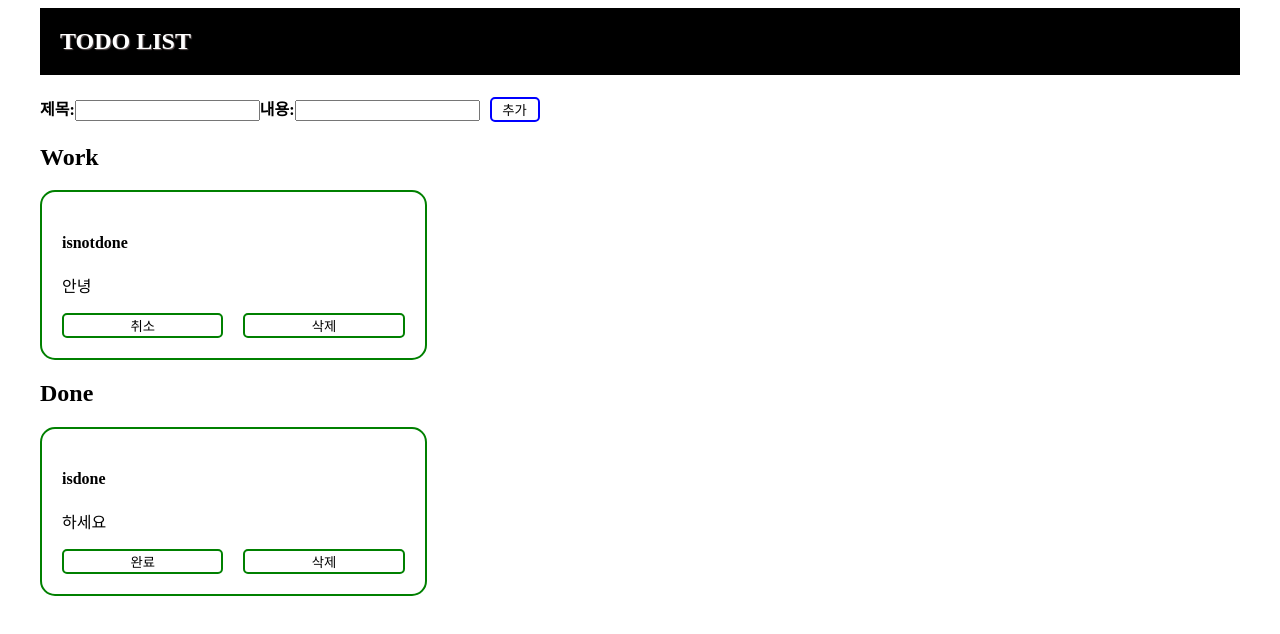
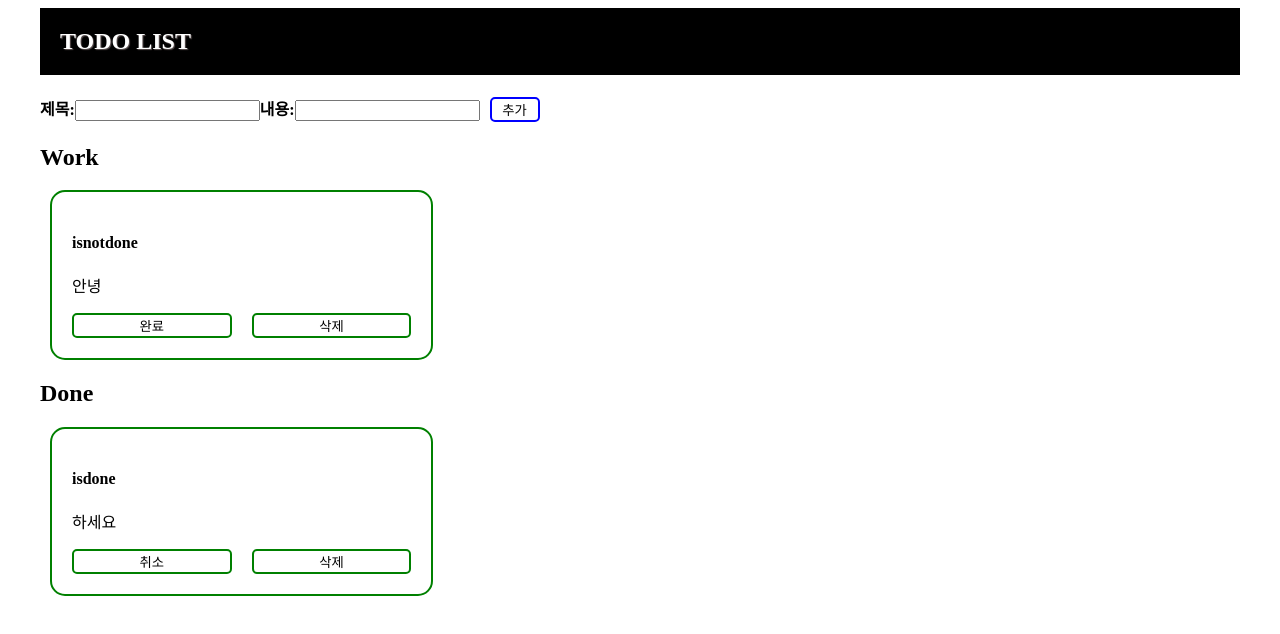
Before and after one commit to Limsoheeee/Todolist, a React (Create React App) app: page / in a window 1280 px wide. Shown: the top 634 px of the page. Built offline with nearby package versions, Linux system fonts and the light colour scheme.

Commit message:
ID 옵셔널체이닝활용하여 값 교체

```diff
--- a/src/App.js
+++ b/src/App.js
@@ -12,7 +12,7 @@ function App() {
   const [content, setContent] = useState("");
 
   const toDoList = useSelector((state) => state.todo.todoList);
-  console.log(toDoList);
+
 
   const dispatch = useDispatch();
 
@@ -26,10 +26,12 @@ function App() {
   };
 
   const onClickHandler = () => {
-    const card = { title, content, id: uuidv4(), isDone: false };
+    const card = { title, content, isDone: false, id: toDoList[toDoList.length-1]?.id + 1 || 0 };
+    console.log(card);
     dispatch(addCard(card)); //카드내용을 페이로드해줌
     setTitle("");
     setContent("");
+
   };
 
   return (
--- a/src/components/List.jsx
+++ b/src/components/List.jsx
@@ -9,29 +9,34 @@ const List = () => {
   const isDoneList = toDoList.filter((item) => {
     return item.isDone === true;
   });
-
   const isNotDone = toDoList.filter((item) => {
     return item.isDone === false;
   });
-
   return (
-    <>
+    <div>
       <h2>Work</h2>
       <ListUL>
         {isNotDone.map((item) => {
           const { id } = item;
-          return <ToDo key={id} item={item} />;
+          return (
+            <div key={id}>
+              <ToDo item={item} />
+            </div>
+          );
         })}
       </ListUL>
-
       <h2>Done</h2>
       <ListUL>
         {isDoneList.map((item) => {
           const { id } = item;
-          return <ToDo key={id} item={item} />;
+          return (
+            <div key={id}>
+              <ToDo item={item} />
+            </div>
+          );
         })}
       </ListUL>
-    </>
+    </div>
   );
 };
 
@@ -39,9 +44,9 @@ const ListUL = styled.ul`
   display: grid;
   grid-template-columns: repeat(3, minmax(0px, 1fr));
   gap: 20px;
-
   padding: 0;
   list-style: none;
+  margin-left: 10px;
 `;
 
 export default List;
--- a/src/components/ToDo.jsx
+++ b/src/components/ToDo.jsx
@@ -23,7 +23,7 @@ const ToDo = ({ item }) => {
       </div>
       <ButtonWrap>
         <TodoBtn onClick={() => onClickChange(id)}>
-          {isDone ? "완료" : "취소"}
+          {isDone ? "취소" : "완료"}
         </TodoBtn>
         <TodoBtn onClick={() => onClickDel(id)}>삭제</TodoBtn>
       </ButtonWrap>
@@ -39,7 +39,6 @@ const TodoCard = styled.li`
   display: flex;
   justify-content: space-between;
   flex-direction: column;
-
   padding: 20px;
   border: 2px solid green;
   background-color: transparent;
@@ -61,4 +60,5 @@ const TodoBtn = styled.button`
   border-radius: 5px;
 `;
 
+
 export default ToDo;
```
